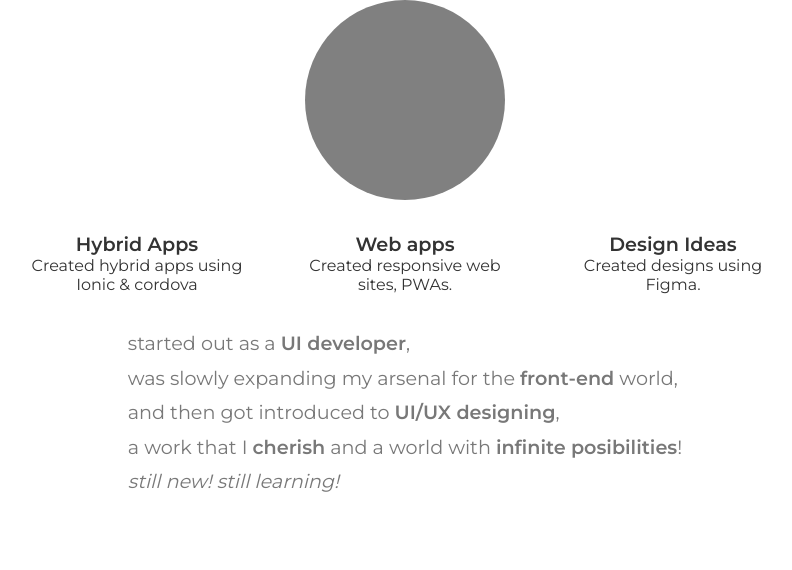
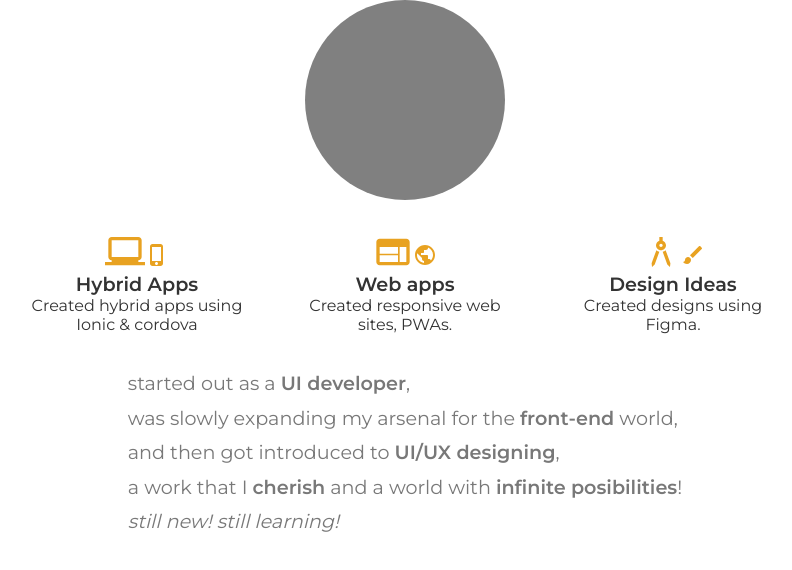
Before and after one commit to SandyDev00076/Portfolio, a React (Create React App) app: page / in a window 1280 px wide. Both pictures are taken after a click on the button "EXPLORE". Shown: the top 570 px of the page, without its empty margins (235-1027 px from the left). Built offline with nearby package versions, Linux system fonts and the light colour scheme.

Commit message:
add icons to keypoints

```diff
--- a/src/components/AboutMe.tsx
+++ b/src/components/AboutMe.tsx
@@ -1,6 +1,15 @@
 import React from "react";
+import {
+  LaptopIcon,
+  PhoneIcon,
+  WebIcon,
+  PublicIcon,
+  BrushIcon,
+  ArchIcon,
+} from "assets/icons";
+import KeyPoint from "./KeyPoint";
+
 import styles from "./AboutMe.module.scss";
-import KeyPoint from "./KeyPoint";
 
 const AboutMe = () => {
   return (
@@ -10,9 +19,18 @@ const AboutMe = () => {
         <KeyPoint
           title="Hybrid Apps"
           line="Created hybrid apps using Ionic & cordova"
+          icons={[<LaptopIcon />, <PhoneIcon />]}
         />
-        <KeyPoint title="Web apps" line="Created responsive web sites, PWAs." />
-        <KeyPoint title="Design Ideas" line="Created designs using Figma." />
+        <KeyPoint
+          title="Web apps"
+          line="Created responsive web sites, PWAs."
+          icons={[<WebIcon />, <PublicIcon />]}
+        />
+        <KeyPoint
+          title="Design Ideas"
+          line="Created designs using Figma."
+          icons={[<ArchIcon />, <BrushIcon />]}
+        />
       </div>
       <p>
         started out as a <strong>UI developer</strong>,
--- a/src/components/KeyPoint.module.scss
+++ b/src/components/KeyPoint.module.scss
@@ -7,8 +7,27 @@
   & h1 {
     font-size: 1.2rem;
   }
+}
 
-  & div {
-    text-align: center;
+.icons {
+  display: flex;
+  align-items: center;
+  & svg {
+    fill: var(--primary-dark);
+  }
+
+  & svg:first-of-type {
+    height: 40px;
+    width: auto;
+  }
+
+  & svg:last-of-type {
+    height: 24px;
+    width: auto;
+    margin-top: 6px;
   }
 }
+
+.line {
+  text-align: center;
+}
--- a/src/components/KeyPoint.tsx
+++ b/src/components/KeyPoint.tsx
@@ -5,12 +5,14 @@ import styles from "./KeyPoint.module.scss";
 interface Props {
   title: string;
   line: string;
+  icons: JSX.Element[];
 }
-const KeyPoint = ({ title, line }: Props) => {
+const KeyPoint = ({ title, line, icons }: Props) => {
   return (
     <section className={styles.container}>
+      <div className={styles.icons}>{icons.map((icon) => icon)}</div>
       <h1>{title}</h1>
-      <div>{line}</div>
+      <div className={styles.line}>{line}</div>
     </section>
   );
 };
```
